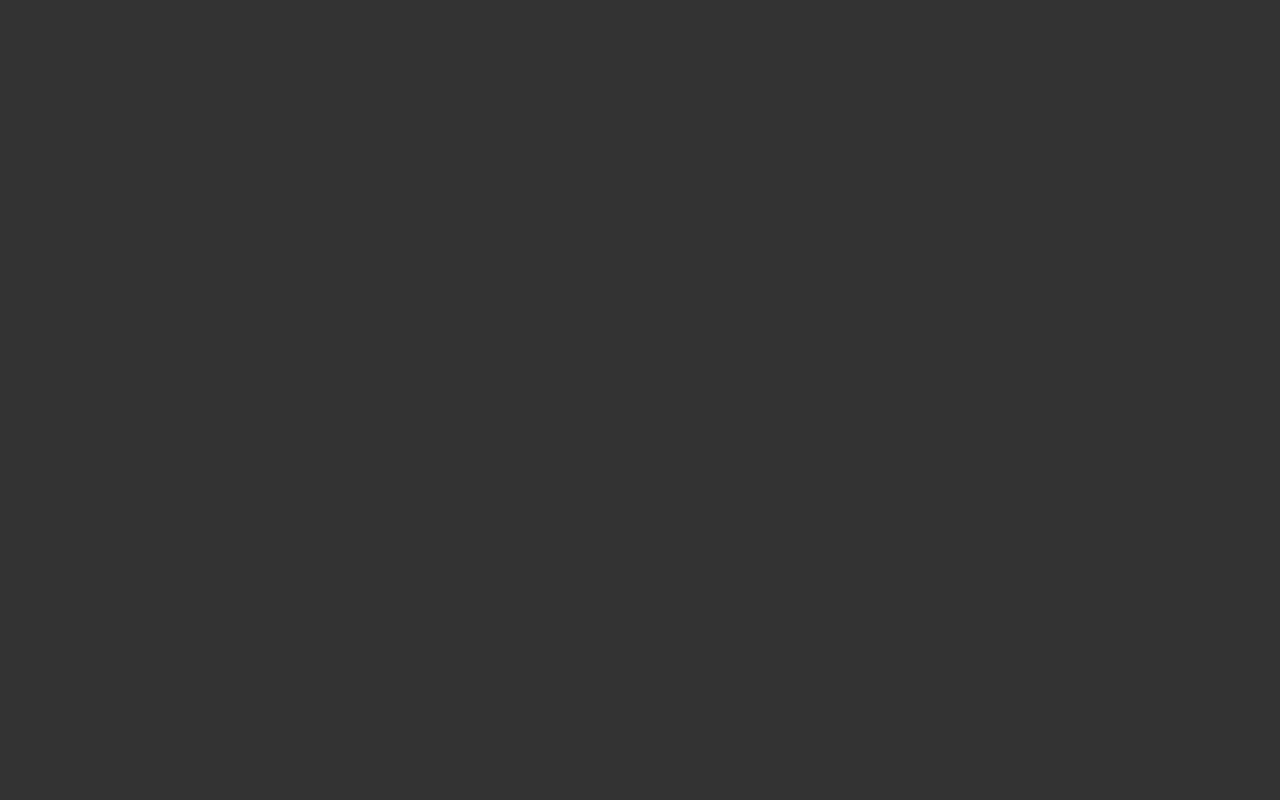
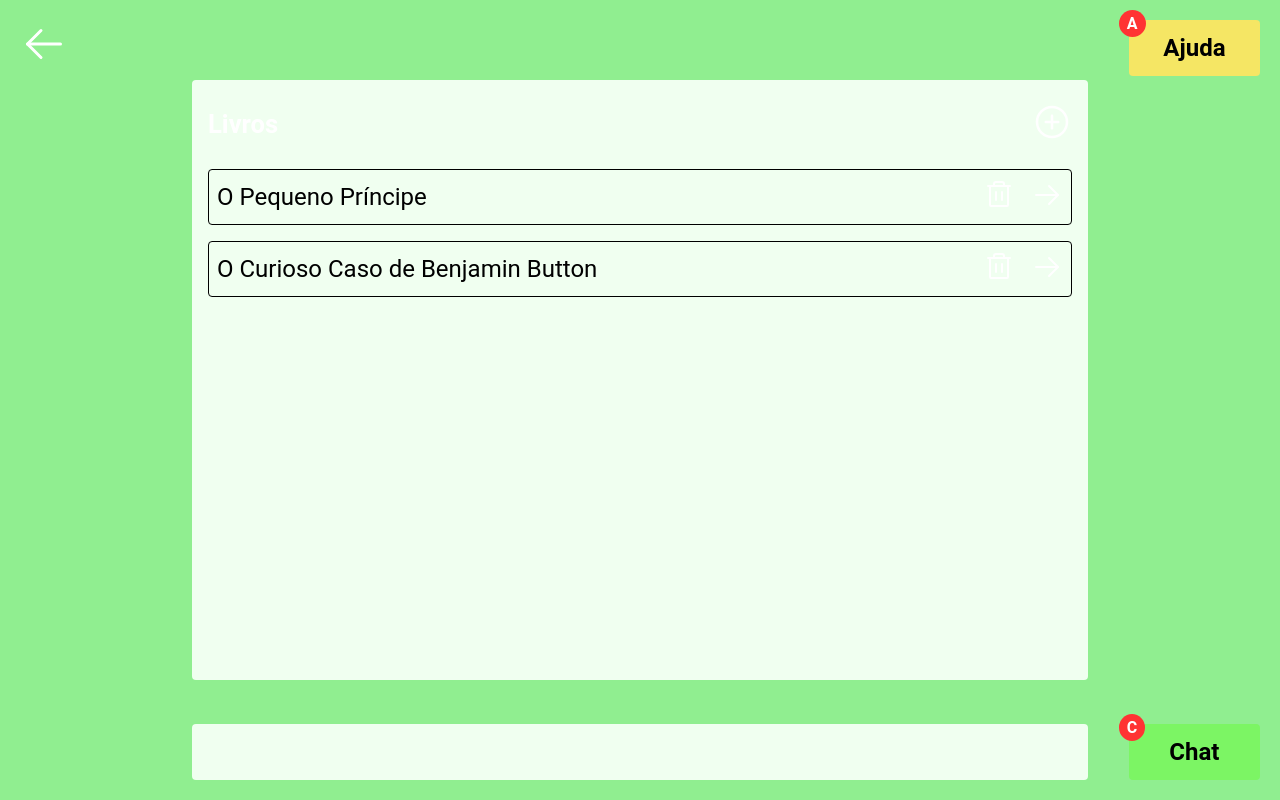
Before and after one commit to INTLPiva/RaMaL-Front-End, a React (Vite) app: page /biblioteca in a window 1280 px wide. Before the commit this address had no page. Built offline with nearby package versions, Linux system fonts and the light colour scheme.

Commit message:
feat: página da biblioteca

```diff
--- /dev/null
+++ b/src/components/BackButton/index.jsx
@@ -0,0 +1,23 @@
+import React from 'react';
+
+import { ArrowLeft } from 'phosphor-react';
+import PropTypes from 'prop-types';
+import { useNavigate } from 'react-router-dom';
+
+import { Container } from './styles';
+
+export const BackButton = ({ page }) => {
+  const navigate = useNavigate();
+
+  return (
+    <Container>
+      <a onClick={() => navigate(page)}>
+        <ArrowLeft size={48} />
+      </a>
+    </Container>
+  );
+};
+
+BackButton.propTypes = {
+  page: PropTypes.string,
+};
--- /dev/null
+++ b/src/components/BackButton/styles.js
@@ -0,0 +1,7 @@
+import styled from 'styled-components';
+
+export const Container = styled.div`
+  position: fixed;
+  top: 20px;
+  left: 20px;
+`;
--- /dev/null
+++ b/src/pages/Biblioteca/index.jsx
@@ -0,0 +1,147 @@
+import 'regenerator-runtime/runtime';
+import React, { useEffect, useRef } from 'react';
+
+import { PlusCircle, Trash, ArrowRight } from 'phosphor-react';
+import PropTypes from 'prop-types';
+import SpeechRecognition, {
+  useSpeechRecognition,
+} from 'react-speech-recognition';
+
+import { Container, TranscriptContainer } from './styles';
+import { BackButton } from '../../components/BackButton';
+import { ChatButton } from '../../components/ChatButton';
+import { HelpButton } from '../../components/HelpButton';
+
+export const Biblioteca = ({ pdfUrl = '/pdfs/o_pequeno_principe.pdf' }) => {
+  const optionList = [
+    'C - para abrir chat',
+    '1 - para ler último livro',
+    '2 - para abrir biblioteca',
+  ];
+
+  const { transcript, resetTranscript } = useSpeechRecognition();
+  const microphoneRef = useRef(null);
+
+  if (!SpeechRecognition.browserSupportsSpeechRecognition()) {
+    return (
+      <div className="microphone-container">
+        Browser is not Support Speech Recognition.
+      </div>
+    );
+  }
+
+  const handleListening = () => {
+    microphoneRef.current?.classList.add('listening');
+    SpeechRecognition.startListening({
+      continuous: true,
+    });
+  };
+
+  // const handleStopListening = () => {
+  //   microphoneRef.current.classList.remove('listening');
+  //   SpeechRecognition.stopListening();
+  // };
+
+  // const handleReset = () => {
+  //   handleStopListening();
+  //   resetTranscript();
+  //   setOptions('');
+  // };
+
+  useEffect(() => {
+    if (transcript.includes('livro')) {
+      if (transcript.includes('cuidador')) {
+        if (transcript.includes('chamar')) {
+          console.log(
+            'adicionar lógica para enviar uma mensagem ao cuidador chamando ele'
+          );
+          resetTranscript();
+        } else if (transcript.includes('banheiro')) {
+          console.log(
+            'adicionar lógica para enviar uma mensagem ao cuidador dizendo que o paciente deseja ir ao banheiro'
+          );
+          resetTranscript();
+        } else if (transcript.includes('dormir')) {
+          console.log(
+            'adicionar lógica para enviar uma mensagem ao cuidador dizendo que o paciente deseja dormir'
+          );
+          resetTranscript();
+        }
+      }
+    }
+  }, [transcript]);
+
+  // Funcao para iniciar a escuta quando abrir a página
+  useEffect(() => {
+    resetTranscript();
+    handleListening();
+  }, []);
+
+  useEffect(() => {
+    // Inicializa o intervalo de 10 segundos
+    const intervalo = setInterval(() => {
+      resetTranscript();
+    }, 10000); // 10000 milissegundos = 10 segundos
+
+    // Limpa o intervalo quando o componente é desmontado
+    return () => clearInterval(intervalo);
+  }, []);
+
+  return (
+    <>
+      <BackButton page={'../menu'} />
+
+      <Container>
+        {/* <div className="listHeader">
+          <span>Livros</span>
+          <a>
+            <Plus size={40} />
+          </a>
+        </div> */}
+
+        <div className="listCard">
+          <div className="listHeader">
+            <span>Livros</span>
+            <a>
+              <PlusCircle size={40} />
+            </a>
+          </div>
+
+          <div className="listItems">
+            <span>O Pequeno Príncipe</span>
+            <div>
+              <a>
+                <Trash size={32} />
+              </a>
+              <a>
+                <ArrowRight size={32} />
+              </a>
+            </div>
+          </div>
+          <div className="listItems">
+            <span>O Curioso Caso de Benjamin Button</span>
+            <div>
+              <a>
+                <Trash size={32} />
+              </a>
+              <a>
+                <ArrowRight size={32} />
+              </a>
+            </div>
+          </div>
+        </div>
+
+        <TranscriptContainer>
+          <p>{transcript}</p>
+        </TranscriptContainer>
+      </Container>
+
+      <HelpButton list={optionList} />
+      <ChatButton />
+    </>
+  );
+};
+
+Biblioteca.propTypes = {
+  pdfUrl: PropTypes.string,
+};
--- /dev/null
+++ b/src/pages/Biblioteca/styles.js
@@ -0,0 +1,78 @@
+import styled from 'styled-components';
+
+export const Container = styled.div`
+  height: 100vh;
+  display: flex;
+  justify-content: center;
+  background-color: #90ee90;
+
+  .listHeader {
+    width: 100%;
+    height: 10%;
+    display: flex;
+    justify-content: space-between;
+    align-items: center;
+    text-align: center;
+    /* margin-top: 20px; */
+
+    span {
+      font-size: 1.6rem;
+      font-weight: 700;
+      align-items: center;
+      display: flex;
+      text-align: center;
+    }
+  }
+
+  .listCard {
+    background: #f0fff0;
+    position: fixed;
+    top: 5rem;
+    width: 70%;
+    height: 75%;
+    padding: 1rem;
+    border-radius: 4px;
+    display: flex;
+    flex-direction: column;
+    gap: 1rem;
+    overflow-y: auto;
+  }
+
+  .listItems {
+    bottom: 50px;
+    width: 100%;
+    height: 3.5rem;
+    padding: 0 0.5rem;
+    border-radius: 4px;
+    display: flex;
+    align-items: center;
+    justify-content: space-between;
+    border: 1px solid black;
+
+    span {
+      color: #000;
+      font-size: 1.5rem;
+    }
+
+    svg {
+      margin-left: 1rem;
+    }
+  }
+`;
+
+export const TranscriptContainer = styled.div`
+  position: fixed;
+  bottom: 20px;
+  width: 70%;
+  height: 3.5rem;
+  padding: 0 0.5rem;
+  border-radius: 4px;
+  background: #f0fff0;
+  display: flex;
+  align-items: center;
+
+  p {
+    color: #000;
+    font-size: 1.5rem;
+  }
+`;
--- a/src/routes/index.jsx
+++ b/src/routes/index.jsx
@@ -2,6 +2,7 @@ import React from 'react';
 
 import { Routes, Route } from 'react-router-dom';
 
+import { Biblioteca } from '../pages/Biblioteca';
 import { Cadastro } from '../pages/Cadastro';
 import { Home } from '../pages/Home';
 import { Leitura } from '../pages/Leitura';
@@ -12,10 +13,11 @@ export function AppRoutes() {
   return (
     <Routes>
       <Route path="/" element={<Home />} />
+      <Route path="/cadastro" element={<Cadastro />} />
       <Route path="/login" element={<Login />} />
-      <Route path="/cadastro" element={<Cadastro />} />
+      <Route path="/menu" element={<Menu />} />
       <Route path="/leitura" element={<Leitura />} />
-      <Route path="/menu" element={<Menu />} />
+      <Route path="/biblioteca" element={<Biblioteca />} />
     </Routes>
   );
 }
--- a/src/styles/global.js
+++ b/src/styles/global.js
@@ -5,14 +5,15 @@ export default createGlobalStyle`
     margin: 0;
     padding: 0;
     outline: 0;
-    box-sizing: border-box
+    box-sizing: border-box;
   }
 
   body, input, button {
     font: 1rem Roboto, sans-serif;
   }
 
-  button {
+  button, a {
     cursor: pointer;
+    transition: background-color 0.3s ease;
   }
 `;
```
Also changed, not shown: 1 other file (tests, documents, lock files or other folders).
